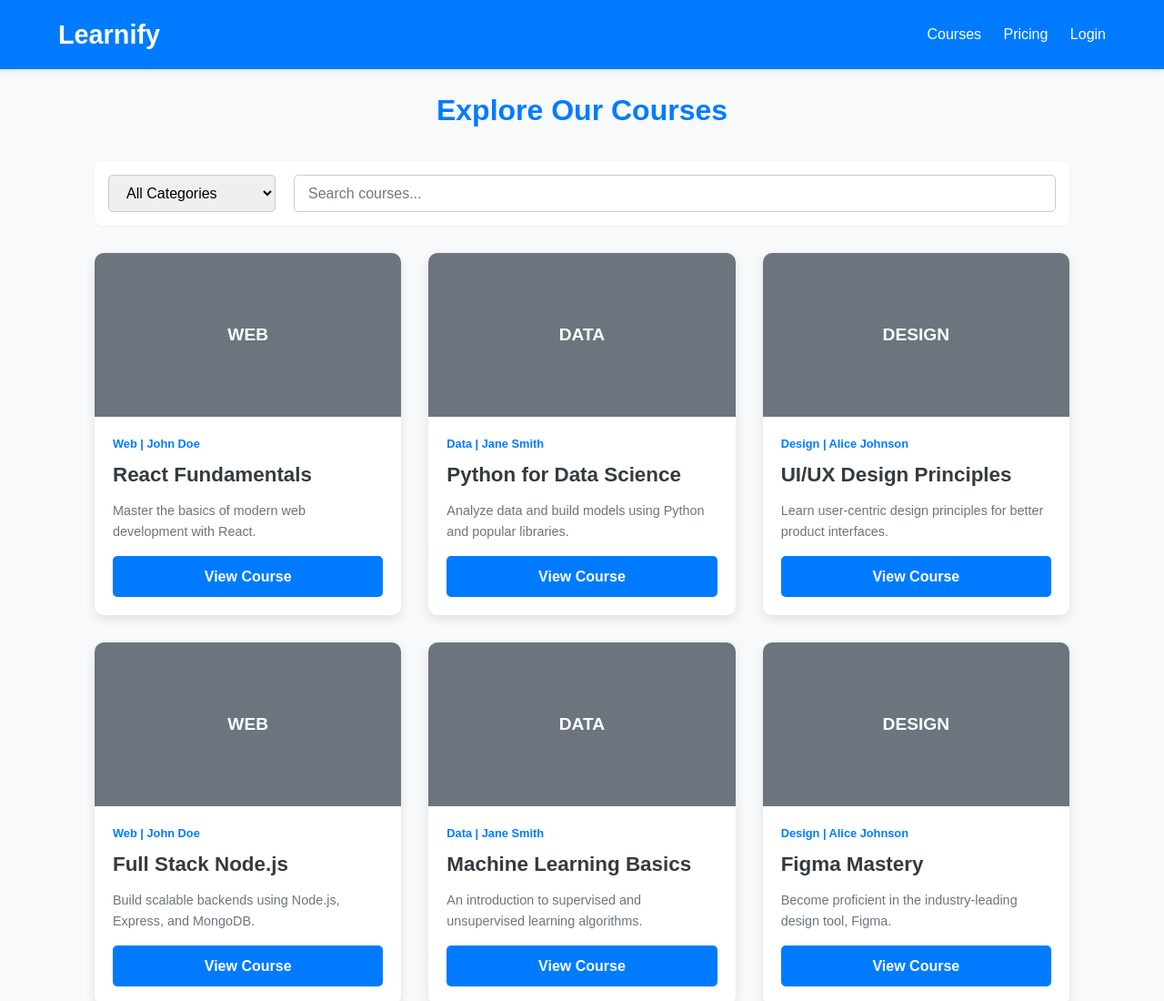
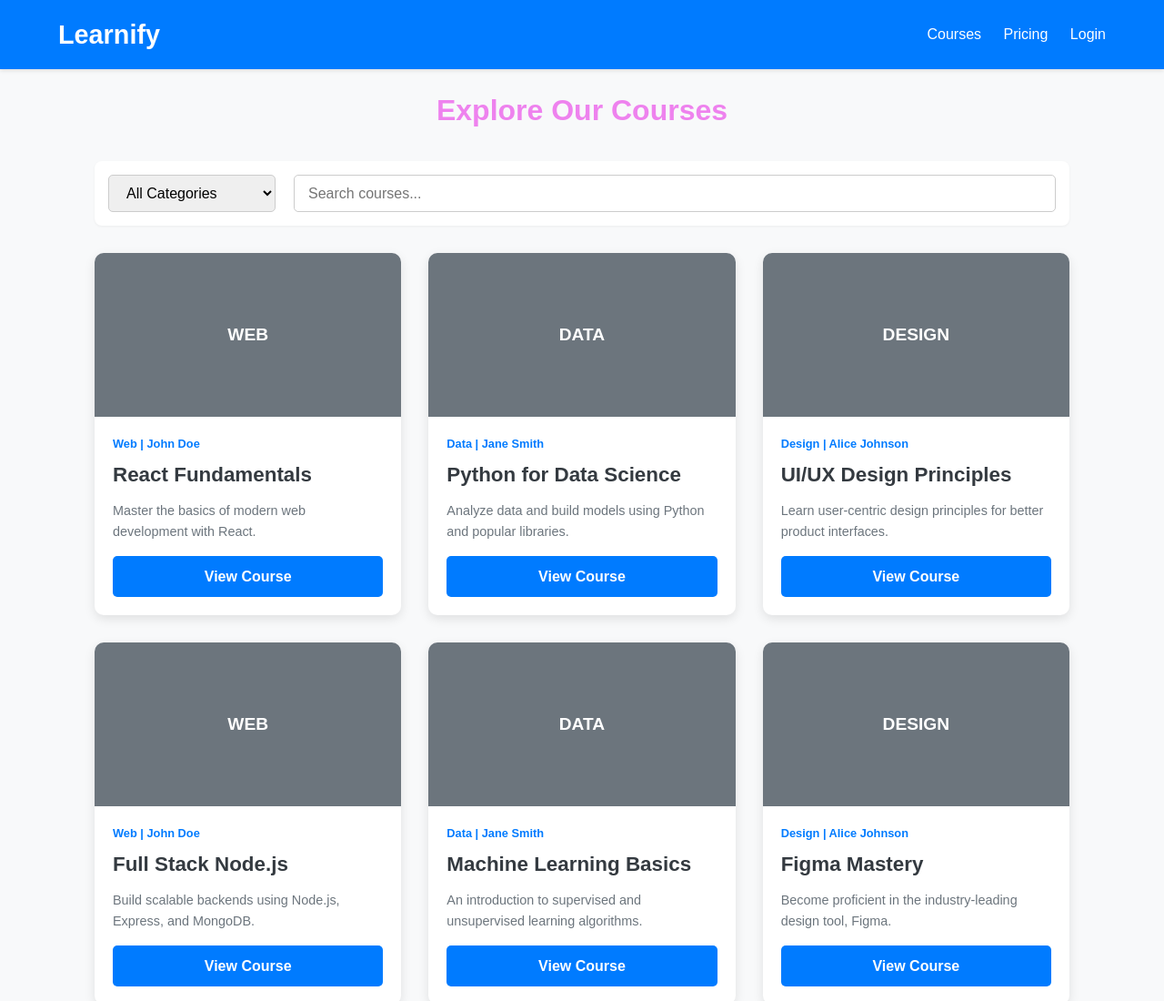
Before and after one commit to Hema4506/Task, a plain HTML site: page index.html in a window 1280 px wide. Shown: the top 1100 px of the page at 91% size. Drawn offline with Linux system fonts and the light colour scheme.

Commit message:
Update style.css

```diff
--- a/style.css
+++ b/style.css
@@ -19,7 +19,6 @@ body {
     color: var(--text-color);
     line-height: 1.6;
 }
-
 /* --- Header & Navigation --- */
 header {
     background-color: var(--primary-color);
@@ -58,7 +57,7 @@ main {
 h1 {
     text-align: center;
     margin-bottom: 30px;
-    color: var(--primary-color);
+    color: violet;
 }
 
 .controls {
```
